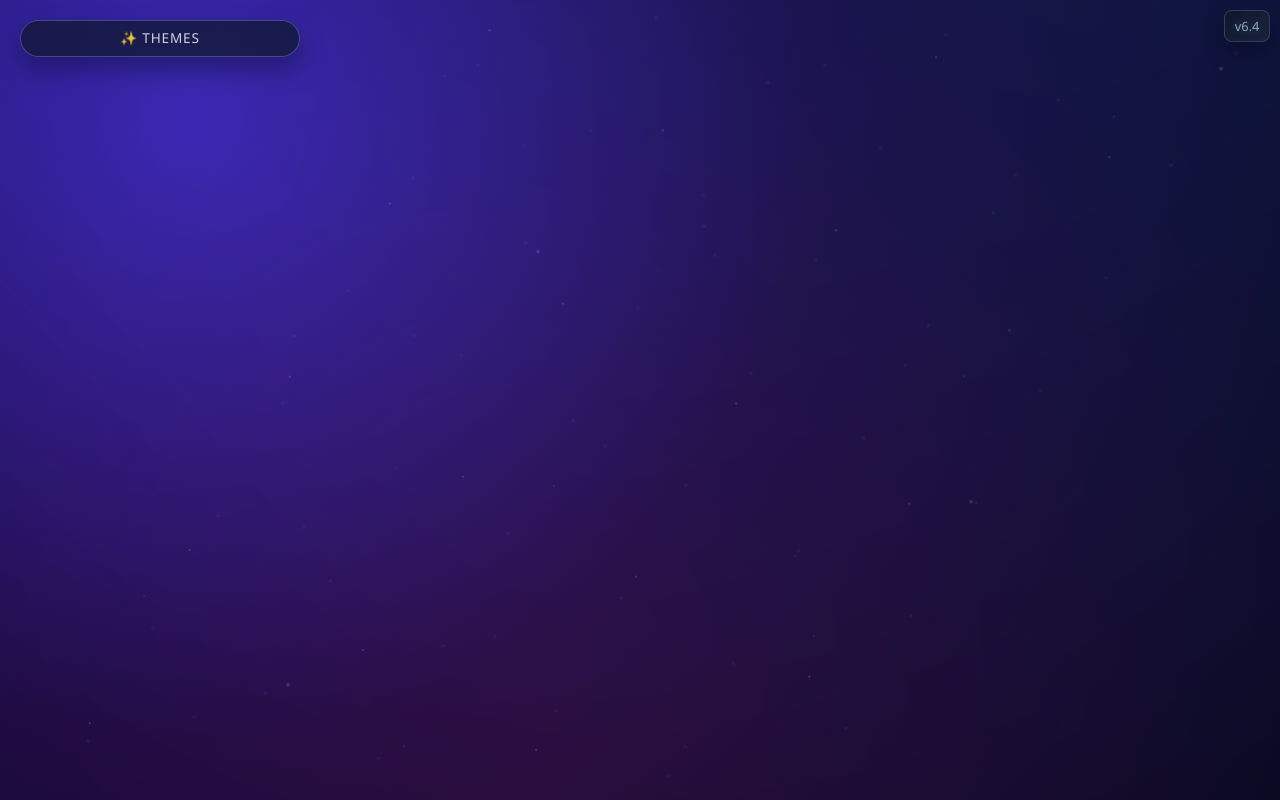
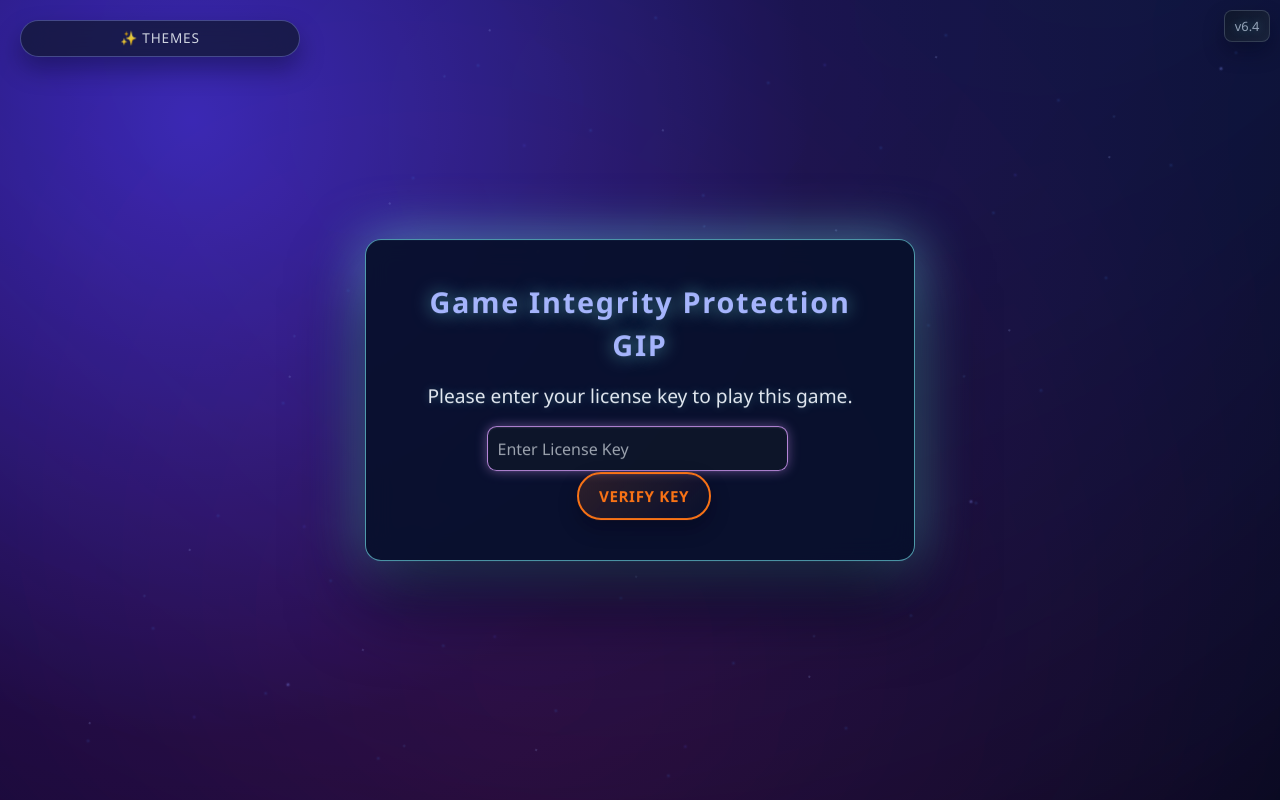
Before and after one commit to RedSn0w1877/shooty-shooty-bang-bang-plus, a plain HTML site: page index.html in a window 1280 px wide. Drawn offline with nearby package versions, Linux system fonts and the light colour scheme.

Commit message:
Fix modal popups stuck off screen

```diff
--- a/index.html
+++ b/index.html
@@ -381,6 +381,14 @@
         #loadingScreen {
             transform: translate(-50%, -50%) scale(0.9);
             transition: transform 0.4s ease-out, opacity 0.4s ease-out;
+        }
+
+        #licensePopup.visible,
+        #namePopup.visible,
+        #loadingScreen.visible {
+            opacity: 1;
+            pointer-events: auto;
+            transform: translate(-50%, -50%) scale(1);
         }
 
 
```
